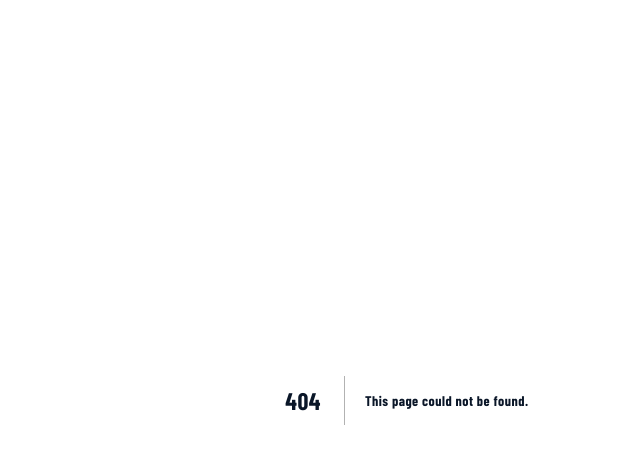
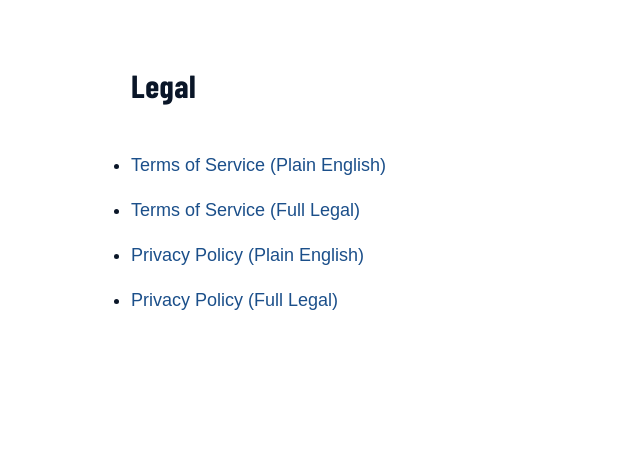
Before and after one commit to MaliceVengeance/ONP, a Next.js app: page /legal in a window 1280 px wide. Before the commit this address had no page. Shown: the top 450 px of the page, without its empty margins (233-873 px from the left). Built offline with nearby package versions, Linux system fonts and the light colour scheme; a web font is replaced by a local one.

Commit message:
Add /legal index page for testing deployment

```diff
--- /dev/null
+++ b/src/app/legal/page.tsx
@@ -0,0 +1,15 @@
+import Link from "next/link";
+
+export default function LegalPage() {
+  return (
+    <div style={{ padding: "60px 24px", fontFamily: "sans-serif", maxWidth: "600px", margin: "0 auto" }}>
+      <h1 style={{ marginBottom: "32px" }}>Legal</h1>
+      <ul style={{ lineHeight: 2.5, fontSize: "18px" }}>
+        <li><Link href="/terms">Terms of Service (Plain English)</Link></li>
+        <li><Link href="/terms/legal">Terms of Service (Full Legal)</Link></li>
+        <li><Link href="/privacy">Privacy Policy (Plain English)</Link></li>
+        <li><Link href="/privacy/legal">Privacy Policy (Full Legal)</Link></li>
+      </ul>
+    </div>
+  );
+}
```
